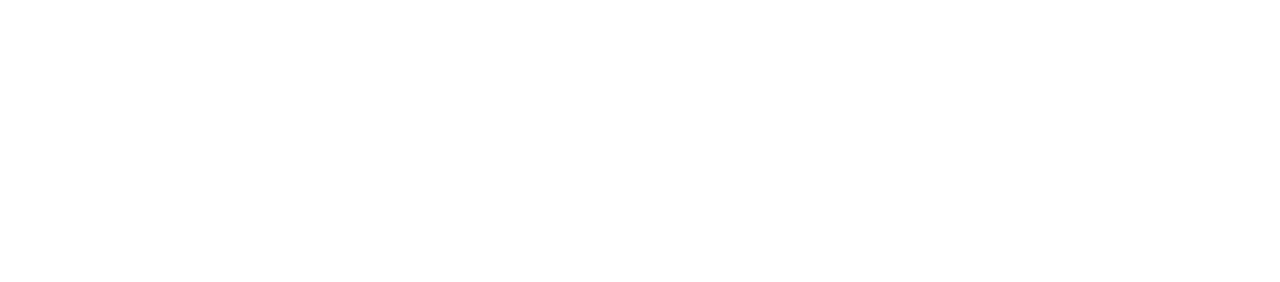
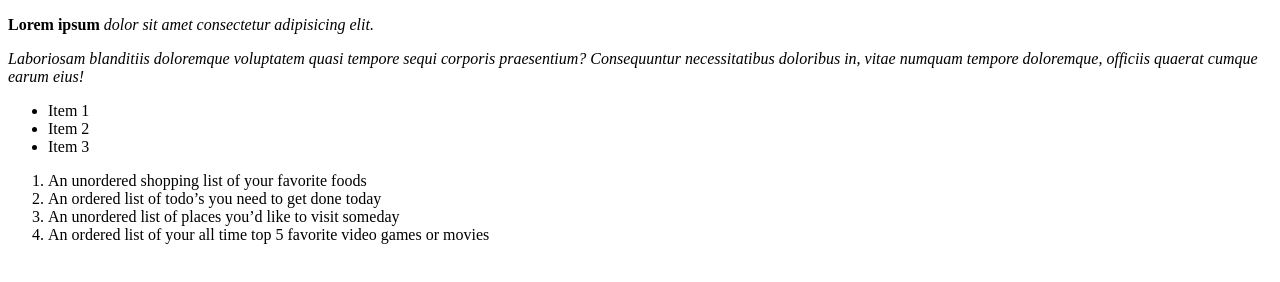
Before and after one commit to EngrBen10/git-tutorial, a plain HTML site: page index.html in a window 1280 px wide. Drawn offline with Linux system fonts and the light colour scheme.

Commit message:
added home html and updated index.html

```diff
--- a/index.html
+++ b/index.html
@@ -3,9 +3,25 @@
 <head>
     <meta charset="UTF-8">
     <meta name="viewport" content="width=device-width, initial-scale=1.0">
-    <title>Document</title>
+    <title>Firt Webpage</title>
 </head>
 <body>
+<p> <strong>Lorem ipsum</strong> <em> dolor sit amet consectetur adipisicing elit.</p> <p>Laboriosam blanditiis doloremque voluptatem quasi tempore sequi corporis praesentium? Consequuntur necessitatibus doloribus in, vitae numquam tempore doloremque, officiis quaerat cumque earum eius!</p>
+</p></em>
+
+
+<ul>
+<li>Item 1</li>
+<li>Item 2</li>
+<li>Item 3</li>
+</ul>
+
+<ol>
+<li>An unordered shopping list of your favorite foods</li>
+<li>An ordered list of todo’s you need to get done today</li>
+<li>An unordered list of places you’d like to visit someday</li>
+<li>An ordered list of your all time top 5 favorite video games or movies</li>
+</ol>
 
 </body>
 </html>
```
Also changed, not shown: odin-links-and-images/index.html (added, +15 -0 lines), odin-links-and-images/pages/about.html (added, +12 -0 lines), odin-links-and-images/images/dog.jpg (added), 1 other file.
